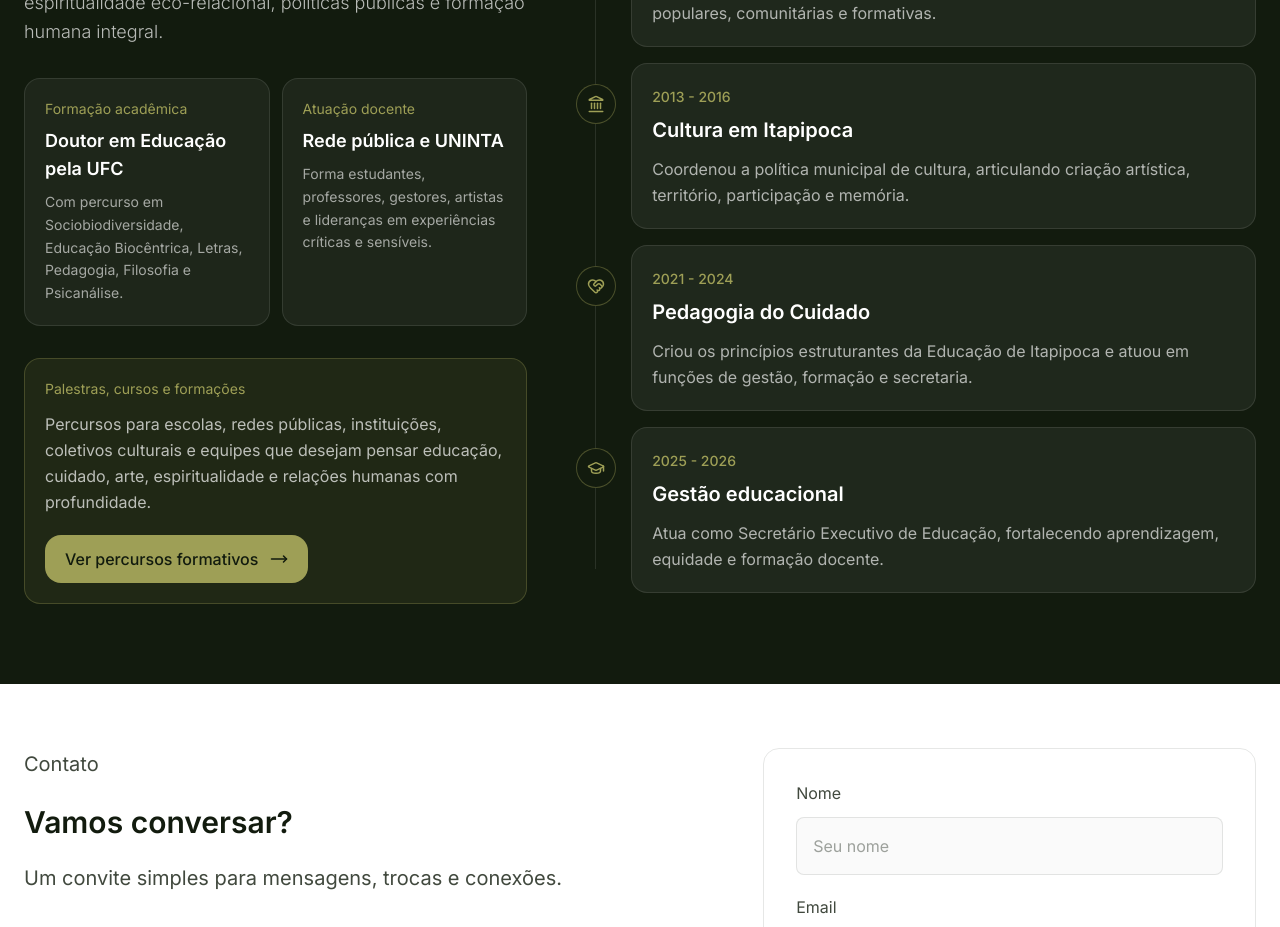
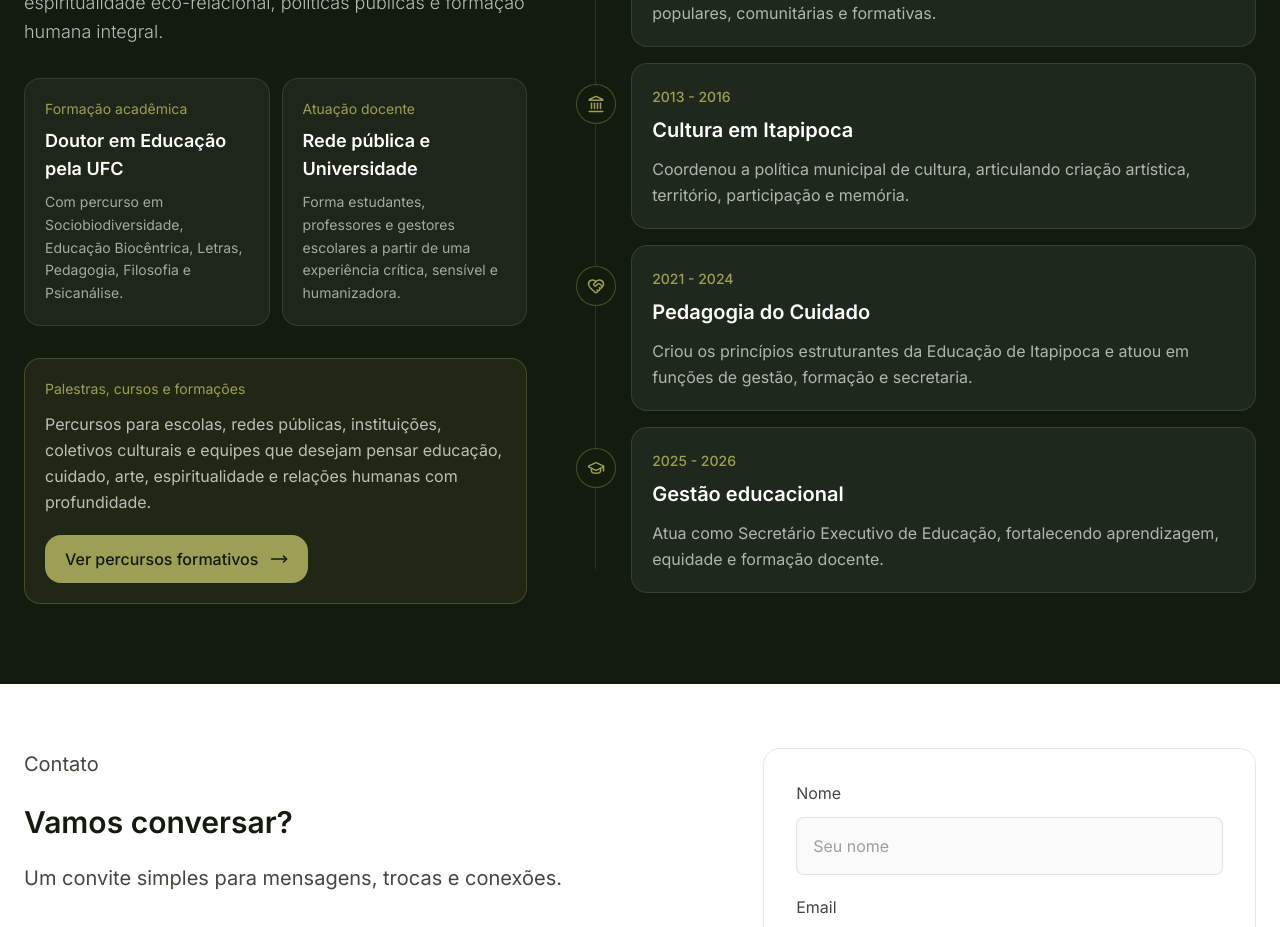
Before and after one commit to Devitu-dev/rinardomesquita, a Next.js app: page / in a window 1280 px wide. Shown: the part 2940-3867 px from the top of the page. Built offline with nearby package versions, Linux system fonts and the light colour scheme.

Commit message:
feat: atualiza descrição da atuação docente para maior clareza e inclusão

```diff
--- a/sections/About.tsx
+++ b/sections/About.tsx
@@ -65,9 +65,10 @@ function About() {
             </div>
             <div className="rounded-2xl border border-white/10 bg-white/5 p-5">
               <span className="block text-sm text-secondary">Atuação docente</span>
-              <strong className="mt-2 block text-lg font-semibold text-white">Rede pública e UNINTA</strong>
+              <strong className="mt-2 block text-lg font-semibold text-white">Rede pública e Universidade</strong>
               <p className="mt-2 text-sm leading-relaxed text-white/60">
-                Forma estudantes, professores, gestores, artistas e lideranças em experiências críticas e sensíveis.
+                Forma estudantes, professores e gestores escolares a partir de uma experiência crítica, sensível e
+                humanizadora.
               </p>
             </div>
           </div>
```
